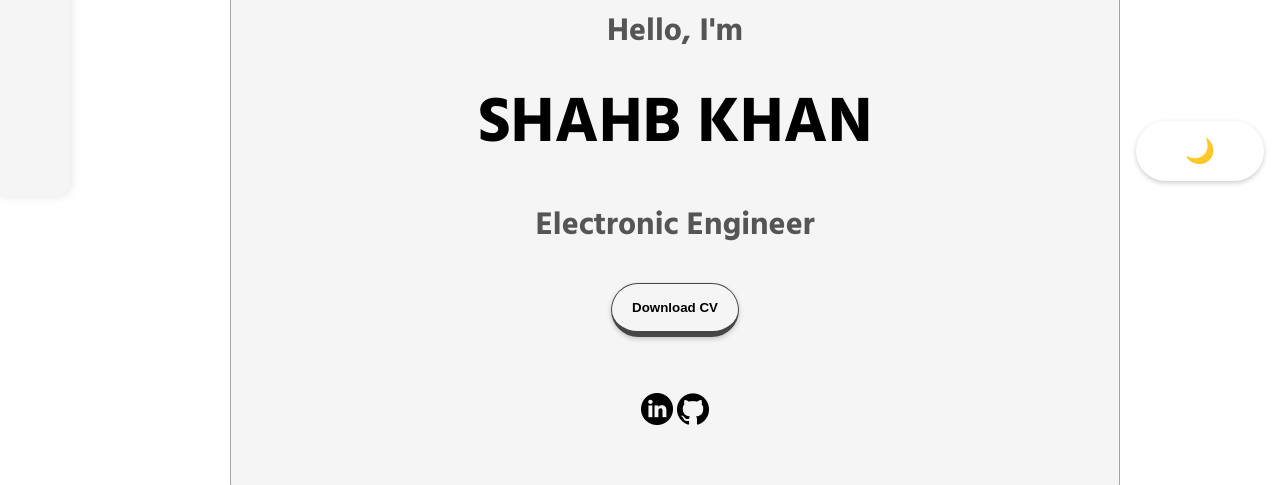
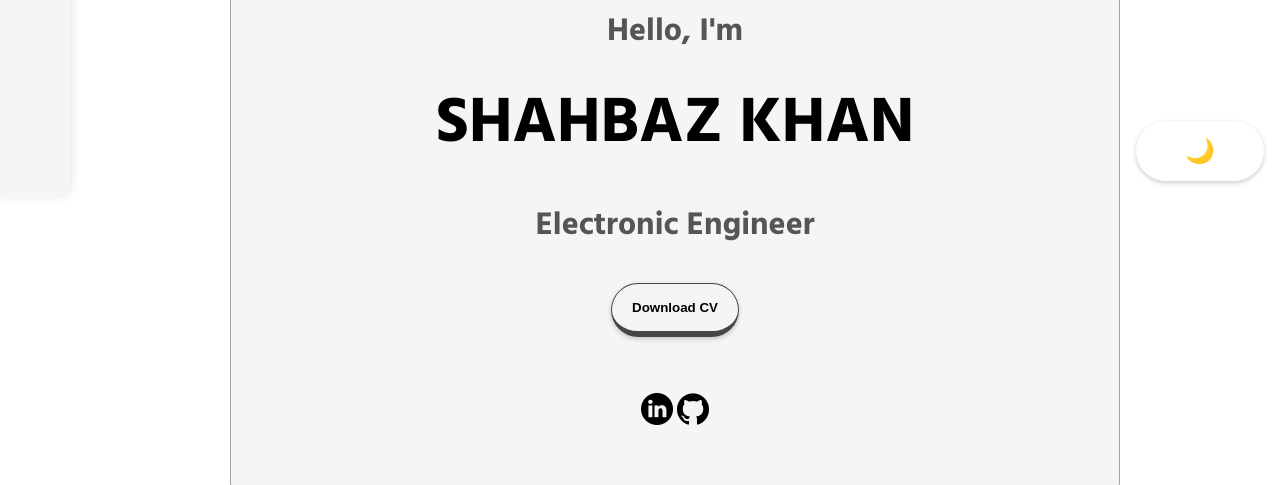
Before and after one commit to Shahbaz1911/SKPORTFOLIO, a plain HTML site: page index.html in a window 1280 px wide. Shown: the part 603-1088 px from the top of the page. Drawn offline with nearby package versions, Linux system fonts and the light colour scheme; a web font is replaced by a local one.

Commit message:
random-1

```diff
--- a/index.html
+++ b/index.html
@@ -300,7 +300,7 @@
           </div>
           <div class="section__text">
             <p class="section__text__p1">Hello, I'm</p>
-            <h1 class="title" data-text="SHAHBAZ KHAN">SHAHB KHAN</h1>
+            <h1 class="title" data-text="SHAHBAZ KHAN">SHAHBAZ KHAN</h1>
             <p class="section__text__p2">Electronic Engineer</p>
             <div class="btn-container">
               <button
```
